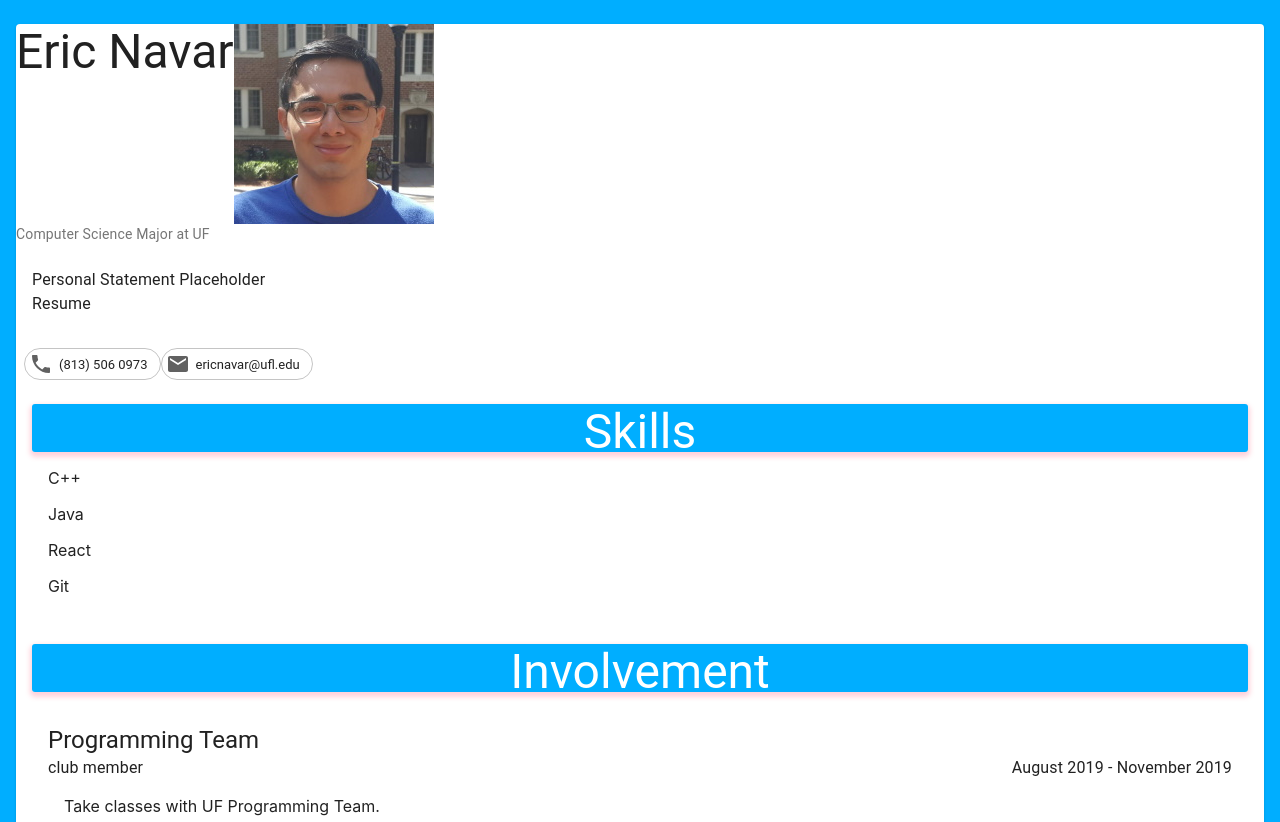
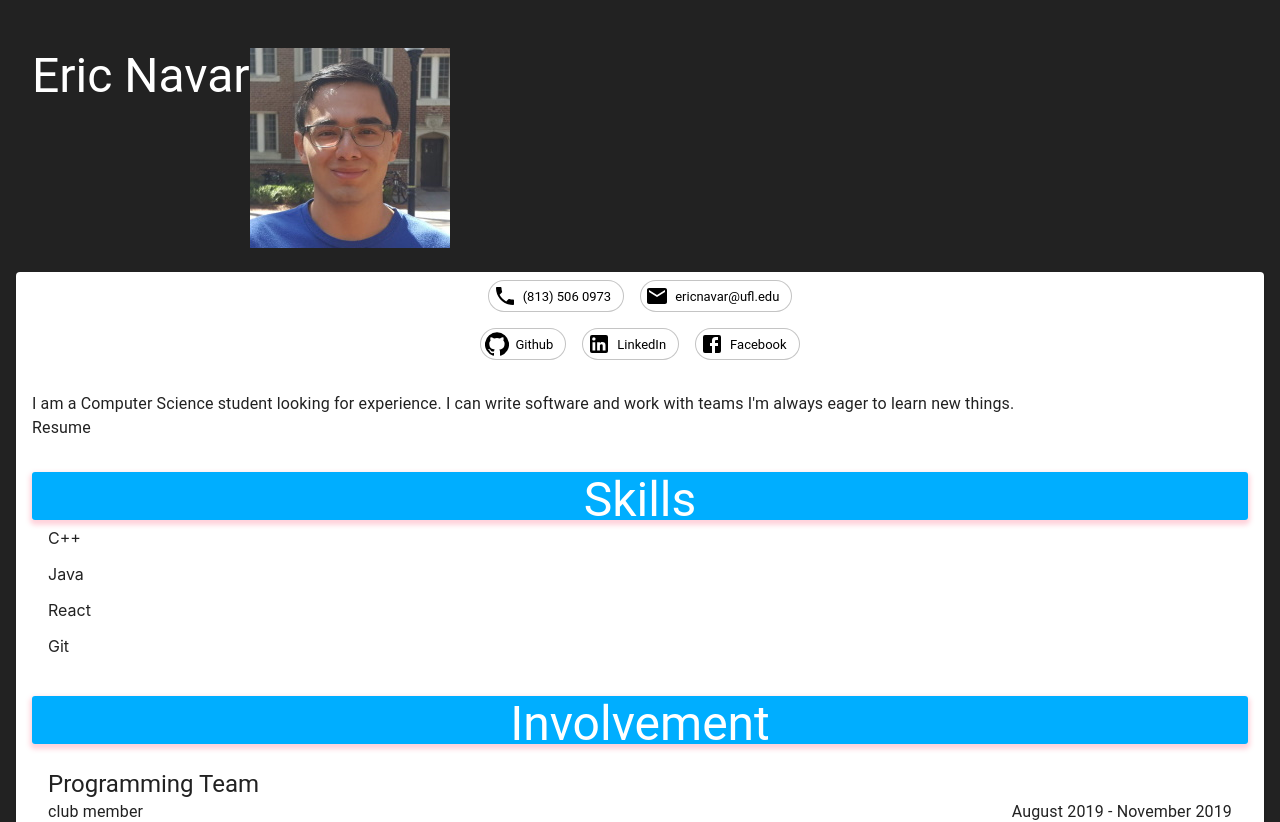
Before and after one commit to EricNavar/personal-website, a React (Create React App) app: page / in a window 1280 px wide. Shown: the top 822 px of the page. Built offline with nearby package versions, Linux system fonts and the light colour scheme.

Commit message:
Center ContactInfo and WebsiteLinks chips change front page background color to black move website links to under ContactInfo Move ProfilePic out of Paper remove List in Title remove placeholder in PersonalStatement and put in actual personal statement Rename University of Florida Title to Education

```diff
--- a/src/ContactInfo.js
+++ b/src/ContactInfo.js
@@ -1,33 +1,39 @@
 import React from 'react';
-import Typography from '@material-ui/core/Typography';
 import { makeStyles } from '@material-ui/core/styles';
 import PhoneIcon from '@material-ui/icons/Phone';
 import EmailIcon from '@material-ui/icons/Email';
 import Chip from '@material-ui/core/Chip';
+import Grid from '@material-ui/core/Grid';
 
 const useStyles = makeStyles(theme => ({
   root: {
-    margin: theme.spacing(1),
-    color: "#000000",
-    background: "#ffffff"
+    '& > *': {
+      margin: theme.spacing(1),
+      color: "#000000",
+      background: "#ffffff",
+    },
   },
 }));
 
 export default function PersonalStatement(props) {
   const classes = useStyles();
   return (
-    <div className={classes.root}>
+    <Grid
+      className={classes.root}
+      container
+      justify="center"
+      alignItems="center"
+    >
       <Chip
-        icon={<PhoneIcon/>}
+        icon={<PhoneIcon style={{ color:'black' }}/>}
         label="(813) 506 0973"
         variant="outlined"
       />
       <Chip
-        icon={<EmailIcon/>}
+        icon={<EmailIcon style={{ color:'black' }}/>}
         label="ericnavar@ufl.edu"
         variant="outlined"
-        component="a"
       />
-    </div>
+    </Grid>
   );
 }
--- a/src/Education.js
+++ b/src/Education.js
@@ -15,7 +15,10 @@ export default function Education(props) {
   const classes = useStyles();
   return (
     <div className={classes.root}>
-      <Title title="University of Florida"/>
+      <Title title="Education"/>
+      <Typography>
+        University of Florida
+      </Typography>
       <Typography>
         GPA: 3.92
       </Typography>
--- a/src/FrontPage.js
+++ b/src/FrontPage.js
@@ -15,7 +15,7 @@ import Education from './Education';
 const useStyles = makeStyles(theme => ({
     root: {
       padding: theme.spacing(3, 2),
-      backgroundColor: '#00aeff',
+      backgroundColor: '#222222',
     },
 }));
 
@@ -23,15 +23,15 @@ function FrontPage(props) {
   const classes = useStyles();
   return (
     <div className={classes.root}>
+      <ProfilePic/>
       <Paper>
-        <ProfilePic/>
+        <ContactInfo/>
+        <WebsiteLinks/>
         <PersonalStatement/>
-        <ContactInfo/>
         <SkillList/>
         <InvolvementList/>
         <ProjectList/>
         <Education/>
-        <WebsiteLinks/>
       </Paper>
     </div>
   );
--- a/src/PersonalStatement.js
+++ b/src/PersonalStatement.js
@@ -13,7 +13,7 @@ export default function PersonalStatement(props) {
   return (
     <div className={classes.root}>
       <Typography component="h3">
-        Personal Statement Placeholder
+        I am a Computer Science student looking for experience. I can write software and work with teams I'm always eager to learn new things.
       </Typography>
       <Typography component="h3">
         <a download>Resume</a>
--- a/src/ProfilePic.js
+++ b/src/ProfilePic.js
@@ -2,12 +2,18 @@ import React from 'react';
 import { makeStyles } from '@material-ui/core/styles';
 import Typography from '@material-ui/core/Typography';
 import CardMedia from '@material-ui/core/CardMedia';
-import CardContent from '@material-ui/core/CardContent';
-import CardActionArea from '@material-ui/core/CardContent';
+import Box from '@material-ui/core/Box';
 
 const useStyles = makeStyles(theme => ({
-  card: {
-    display: "flex"
+  root: {
+    textAlign: "center",
+    padding: theme.spacing(3, 2),
+    color: 'white',
+    margin: "auto",
+    display: "flex",
+  },
+  flex: {
+
   },
   media: {
     height: 200,
@@ -18,8 +24,7 @@ const useStyles = makeStyles(theme => ({
 export default function FrontPage(props) {
   const classes = useStyles();
   return (
-    <div>
-      <div className={classes.card}>
+    <Box className={classes.root}>
       <Typography gutterBottom variant="h3" component="h2">
         Eric Navar
       </Typography>
@@ -28,10 +33,6 @@ export default function FrontPage(props) {
         image={require ("./images/ProfilePic.jpg")}
         title="Eric Navar"
       />
-      </div>
-      <Typography variant="body2" color="textSecondary" component="p">
-        Computer Science Major at UF
-      </Typography>
-    </div>
+    </Box>
   );
 }
--- a/src/Title.js
+++ b/src/Title.js
@@ -1,6 +1,5 @@
 import React from 'react';
 import Box from '@material-ui/core/Box';
-import List from '@material-ui/core/List';
 import Typography from '@material-ui/core/Typography';
 import { makeStyles } from '@material-ui/core/styles';
 
@@ -21,12 +20,10 @@ const useStyles = makeStyles(theme => ({
 export default function Title(props) {
   const classes = useStyles();
   return (
-    <List>
-      <Box>
-        <Typography variant="h3" className={classes.title}>
-          {props.title}
-        </Typography>
-      </Box>
-    </List>
+    <Box>
+      <Typography variant="h3" className={classes.title}>
+        {props.title}
+      </Typography>
+    </Box>
   );
 }
--- a/src/WebsiteLinks.js
+++ b/src/WebsiteLinks.js
@@ -4,6 +4,7 @@ import FacebookIcon from '@material-ui/icons/Facebook';
 import LinkedInIcon from '@material-ui/icons/LinkedIn';
 import GitHubIcon from '@material-ui/icons/GitHub';
 import Chip from '@material-ui/core/Chip';
+import Grid from '@material-ui/core/Grid';
 
 const useStyles = makeStyles(theme => ({
   root: {
@@ -19,7 +20,12 @@ export default function TextButtons() {
   const classes = useStyles();
 
   return (
-    <div className={classes.root}>
+    <Grid
+      className={classes.root}
+      container
+      justify="center"
+      alignItems="center"
+    >
       <Chip
         icon = {<GitHubIcon style={{ color:'black' }}/>}
         label="Github"
@@ -44,6 +50,6 @@ export default function TextButtons() {
         clickable
         variant="outlined"
       />
-    </div>
+    </Grid>
   );
 }
```
Lines whose indentation alone changed are shown as unchanged.
